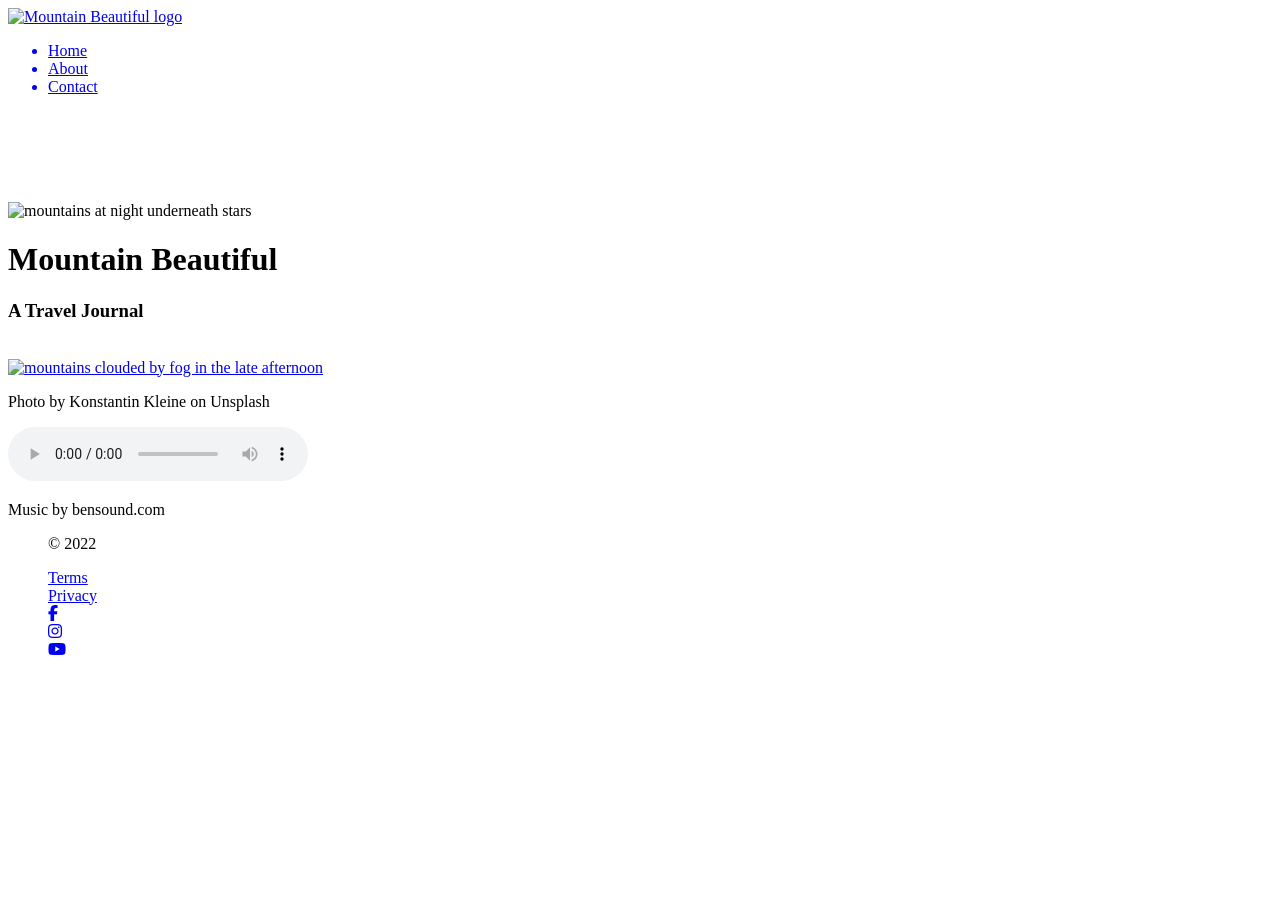
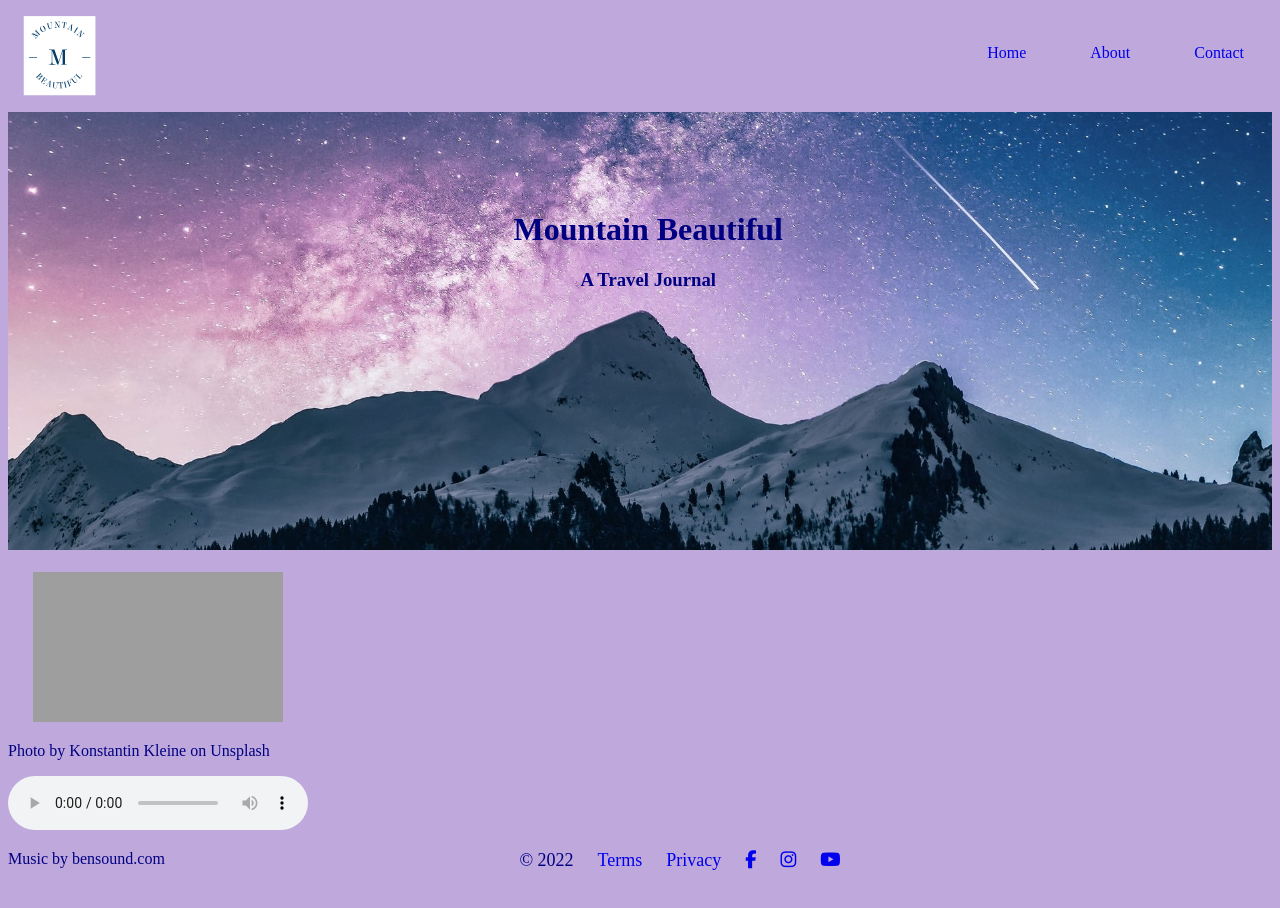
Before and after one commit to sunset53/W4B-Final-Project, a plain HTML site: page index.html in a window 1280 px wide. Before the commit the page ends 800 px from the top, so only its background shows below. Drawn offline with Linux system fonts and the light colour scheme; the site is published under a folder, as on GitHub Pages, so addresses that start at the root find nothing; a web font is replaced by a local one.

Commit message:
replaced periods in image links and stylesheet links

```diff
--- a/index.html
+++ b/index.html
@@ -8,7 +8,7 @@
     <link rel="preconnect" href="https://fonts.gstatic.com" crossorigin>
     <link href="https://fonts.googleapis.com/css2?family=Gentium+Plus&family=Montserrat:wght@200&display=swap" rel="stylesheet">
 <!--Personal Stylesheet-->
-    <link rel="stylesheet" href="/css/styles.css">
+    <link rel="stylesheet" href="./css/styles.css">
 <!--Font Awesome -->
     <script src="https://kit.fontawesome.com/267abbb586.js" crossorigin="anonymous"></script>
 </head>
@@ -19,7 +19,7 @@
 
         <nav>
             <a href="./index.html">
-                <img src="/images/mb-logo.png" alt="Mountain Beautiful logo" id="logo">
+                <img src="./images/mb-logo.png" alt="Mountain Beautiful logo" id="logo">
             </a>
             <div class="nav-pages">
             <ul>
@@ -45,7 +45,7 @@
         <!-- Hero Image -->
 
         <div id="hero-image">
-            <img src="/images/mountain-stars.jpg" alt="mountains at night underneath stars" height="30%" width="100%">
+            <img src="./images/mountain-stars.jpg" alt="mountains at night underneath stars" height="30%" width="100%">
             <div class="hero-text">
                 <h1>Mountain Beautiful</h1>
                 <h3>A Travel Journal</p>
@@ -63,7 +63,7 @@
         </div>
 -->
         <a href="https://www.unsplash.com" class="image1">
-            <img alt="mountains clouded by fog in the late afternoon" src="/images/mountain1.jpg" width="250" height="150">
+            <img alt="mountains clouded by fog in the late afternoon" src="./images/mountain1.jpg" width="250" height="150">
         </a>
 
         <p>Photo by Konstantin Kleine on Unsplash</p>
@@ -73,7 +73,7 @@
 -->
         <div id="audio">
             <audio controls>
-                <source src="/images/adventure.mp3" type="audio.mp3">
+                <source src="./images/adventure.mp3" type="audio.mp3">
             </audio>
 
             <div id="caption">
```
Also changed, not shown: about.html (+4 -4 lines), contact.html (+3 -3 lines).
